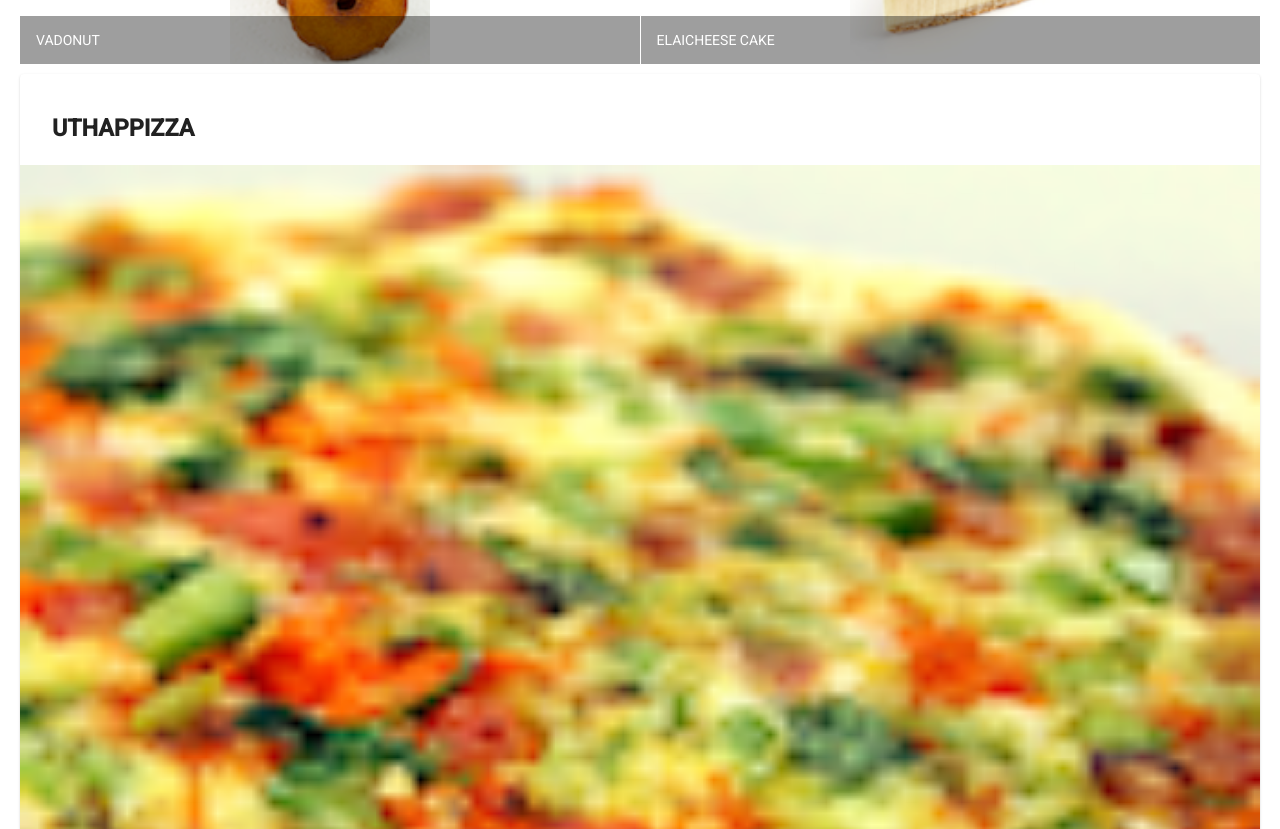
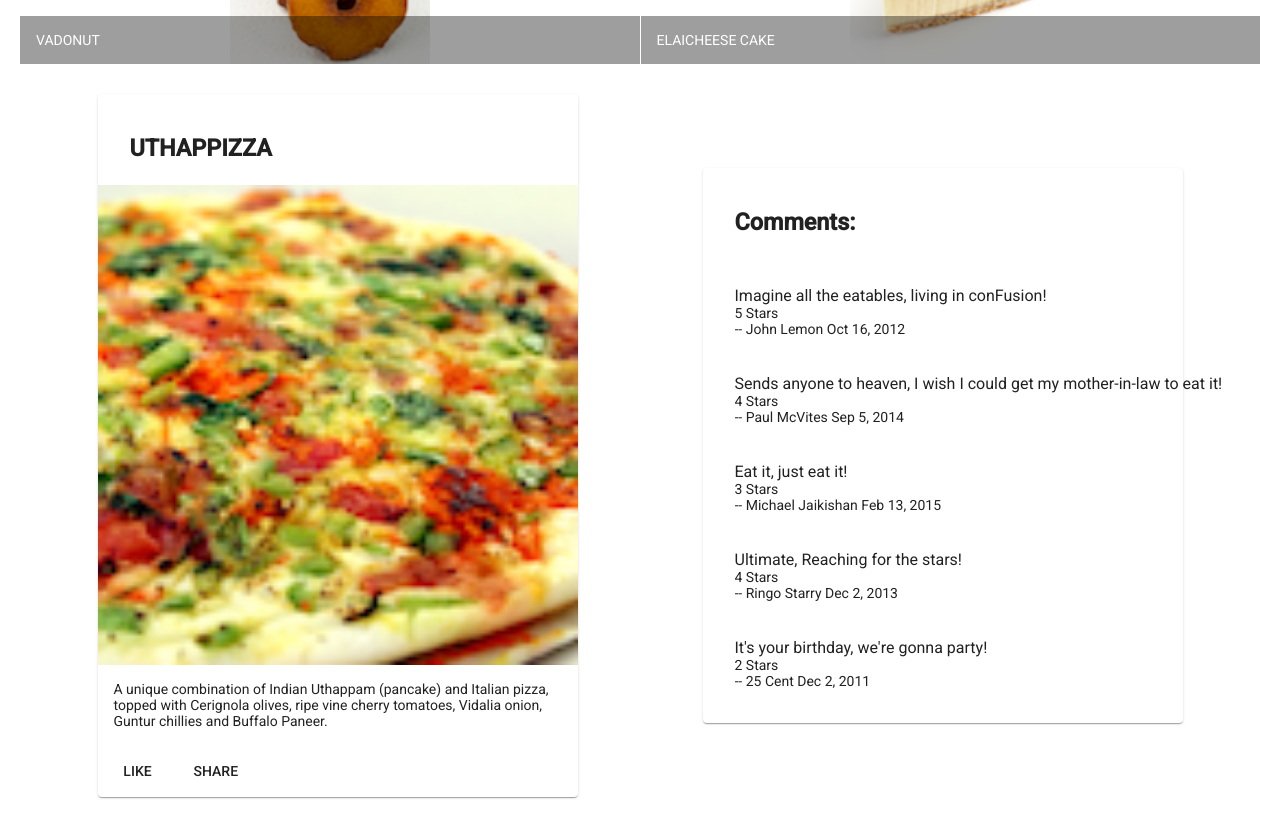
Before and after one commit to pszemkor/Restaurante, an Angular app: page / in a window 1280 px wide. Shown: the part 500-1329 px from the top of the page. Built offline with nearby package versions, Linux system fonts and the light colour scheme.

Commit message:
Complete first assignment

```diff
--- a/src/app/app.component.html
+++ b/src/app/app.component.html
@@ -1,2 +1,2 @@
-<mat-toolbar color="primary"><span> Welcome to FeaSelect App! </span></mat-toolbar>
+<mat-toolbar color="primary"><span> Welcome! </span></mat-toolbar>
 <app-menu></app-menu>
--- a/src/app/app.module.ts
+++ b/src/app/app.module.ts
@@ -12,11 +12,13 @@
 import {MatGridListModule} from '@angular/material/grid-list';
 import {MatCardModule} from '@angular/material/card';
 import {MatButtonModule} from '@angular/material/button';
+import { DishdetailComponent } from './dishdetail/dishdetail.component';
 
 @NgModule({
   declarations: [
     AppComponent,
-    MenuComponent
+    MenuComponent,
+    DishdetailComponent
   ],
   imports: [
     BrowserModule,
--- /dev/null
+++ b/src/app/dishdetail/dishdetail.component.html
@@ -0,0 +1,42 @@
+<div class="container"
+    fxLayout="row"
+    fxLayout.sm="column"
+    fxLayout.xs="column"
+    fxLayoutAlign.gt-md="space-around center"
+    fxLayoutGap="10px"
+    fxLayoutGap.xs="0" *ngIf="dish">
+
+  <div fxFlex="40" >
+    <mat-card>
+        <mat-card-header><mat-card-title>
+            <h3>{{dish.name | uppercase}}</h3>
+        </mat-card-title></mat-card-header>
+        <img mat-card-image src={{dish.image}} alt={{dish.name}}>
+        <mat-card-content>
+            <p>{{dish.description}}</p>
+        </mat-card-content>
+        <mat-card-actions>
+            <button mat-button>LIKE</button>
+            <button mat-button>SHARE</button>
+        </mat-card-actions>
+    </mat-card>
+  </div>
+
+  <div fxFlex="40">
+      <mat-card>
+        <mat-card-header><mat-card-title>
+            <h3>Comments:</h3>
+        </mat-card-title></mat-card-header>
+        <mat-card-content>
+            <mat-list fxFlex>
+                <mat-list-item *ngFor="let c of dish.comments">
+                    <p mat-line><span>{{c.comment}}</span></p>
+                    <p mat-line><span>{{c.rating}} Stars</span></p>
+                    <p mat-line><span>-- {{c.author}} {{c.date | date}}</span></p>
+                </mat-list-item>
+            </mat-list>
+        </mat-card-content>
+      </mat-card>
+  </div>
+
+</div>
--- /dev/null
+++ b/src/app/dishdetail/dishdetail.component.ts
@@ -0,0 +1,57 @@
+import { Component, OnInit } from '@angular/core';
+const DISH = {
+  id: '0',
+  name: 'Uthappizza',
+  image: '/assets/images/uthappizza.png',
+  category: 'mains',
+  featured: true,
+  label: 'Hot',
+  price: '4.99',
+  // tslint:disable-next-line:max-line-length
+  description: 'A unique combination of Indian Uthappam (pancake) and Italian pizza, topped with Cerignola olives, ripe vine cherry tomatoes, Vidalia onion, Guntur chillies and Buffalo Paneer.',
+  comments: [
+       {
+           rating: 5,
+           comment: 'Imagine all the eatables, living in conFusion!',
+           author: 'John Lemon',
+           date: '2012-10-16T17:57:28.556094Z'
+       },
+       {
+           rating: 4,
+           comment: 'Sends anyone to heaven, I wish I could get my mother-in-law to eat it!',
+           author: 'Paul McVites',
+           date: '2014-09-05T17:57:28.556094Z'
+       },
+       {
+           rating: 3,
+           comment: 'Eat it, just eat it!',
+           author: 'Michael Jaikishan',
+           date: '2015-02-13T17:57:28.556094Z'
+       },
+       {
+           rating: 4,
+           comment: 'Ultimate, Reaching for the stars!',
+           author: 'Ringo Starry',
+           date: '2013-12-02T17:57:28.556094Z'
+       },
+       {
+           rating: 2,
+           comment: 'It\'s your birthday, we\'re gonna party!',
+           author: '25 Cent',
+           date: '2011-12-02T17:57:28.556094Z'
+       }
+   ]
+};
+@Component({
+  selector: 'app-dishdetail',
+  templateUrl: './dishdetail.component.html',
+  styleUrls: ['./dishdetail.component.scss']
+})
+export class DishdetailComponent implements OnInit {
+  dish = DISH;
+  constructor() { }
+
+  ngOnInit(): void {
+  }
+
+}
--- a/src/app/menu/menu.component.html
+++ b/src/app/menu/menu.component.html
@@ -20,7 +20,9 @@
         </mat-grid-list>
     </div>
 
-    <div fxFlex *ngIf="selectedDish">
+    <app-dishdetail></app-dishdetail>
+
+    <!-- <div fxFlex *ngIf="selectedDish">
         <mat-card>
             <mat-card-header><mat-card-title>
                 <h3>{{selectedDish.name | uppercase}}</h3>
@@ -34,7 +36,7 @@
                 <button mat-button>SHARE</button>
             </mat-card-actions>
         </mat-card>
-    </div>
+    </div> -->
 
 
 </div>
```
Also changed, not shown: src/app/dishdetail/dishdetail.component.scss (added), 1 other file (tests, documents, lock files or other folders).
